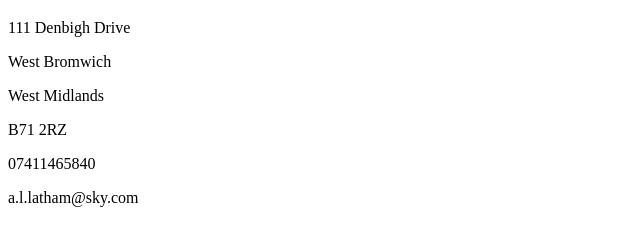
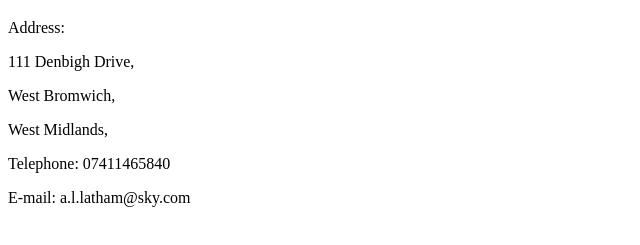
Before and after one commit to alatham85/resume, a plain HTML site: page contactme.html in a window 1280 px wide. Shown: the part 61-306 px from the top of the page, without its empty margins (0-640 px from the left). Drawn offline with Linux system fonts and the light colour scheme.

Commit message:
Add files via upload

```diff
--- a/contactme.html
+++ b/contactme.html
@@ -6,11 +6,11 @@
 </head>
 <body>
  <h1>My Contact Details</h1>
- <p>111 Denbigh Drive</p>
- <p>West Bromwich</p>
- <p>West Midlands</p>
- <p>B71 2RZ</p>
- <p>07411465840</p>
- <p>a.l.latham@sky.com</p>
+ <p>Address:</p>
+ <p>111 Denbigh Drive,</br>
+ <p>West Bromwich,</br>
+ <p>West Midlands,</p>
+ <p>Telephone: 07411465840</p>
+ <p>E-mail: a.l.latham@sky.com</p>
 </body>
 </html>
```
Also changed, not shown: index.html (+1 -1 lines).
